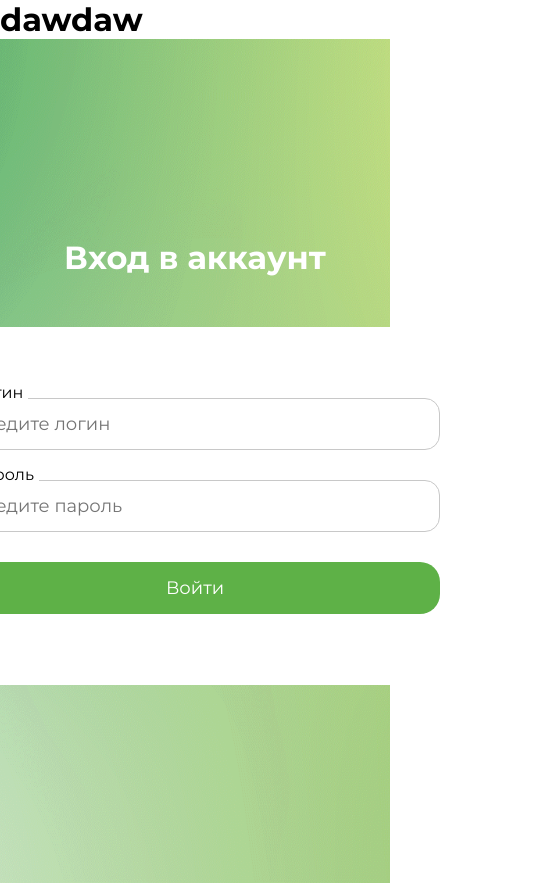
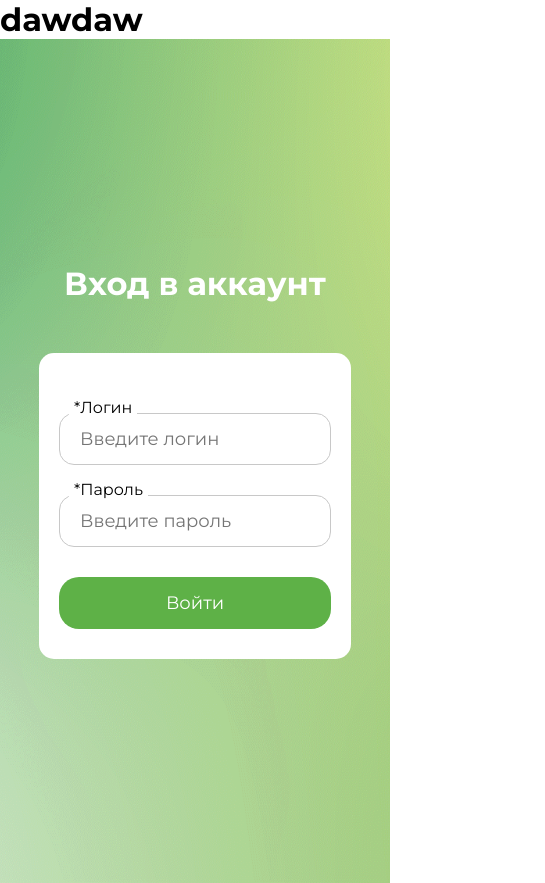
Before and after one commit to Ilimks/admin, a Next.js app: page /admin/login in a window 390 px wide. Shown: the whole page, 545 px wide, since content can reach past the window. Built offline with nearby package versions, Linux system fonts and the light colour scheme.

Commit message:
added adaptive

```diff
--- a/app/admin/login/page.jsx
+++ b/app/admin/login/page.jsx
@@ -6,6 +6,7 @@ const montserrat = Montserrat({ subsets: ['latin'], weight: ['400', '700'] });
 export default function AdminLogin() {
     return (
         <div className="admin_login">
+            <div className="container">
             <h1 className={montserrat.className} style={{ color: 'white' }}>Вход в аккаунт</h1>
             <div className="form">  {/* Убрали styles.form */}
                 <form>
@@ -21,6 +22,7 @@ export default function AdminLogin() {
                     <button>Войти</button>
                 </form>
             </div>
+            </div>
         </div>
     );
 }
--- a/styles/login.css
+++ b/styles/login.css
@@ -11,29 +11,41 @@
     margin: 0 auto;
 }
 
-
-.admin_login{
-    background: url(/images/Graident.png)no-repeat center/cover;
+.admin_login {
+    background: url(/images/Graident.png) no-repeat center/cover;
     width: 100%;
     height: 100vh;
     display: flex;
-    flex-direction: column;
     justify-content: center;
     align-items: center;
+}
+
+.admin_login .container{
+    display: flex;
+    flex-direction: column;
+    align-items: center;
     row-gap: 50px;
-    .form{
+}
+
+
+.form {
     width: 700px;
-        height: 358px;
+    padding: 92px 0 50px 0;
     background: white;
     border-radius: 15px;
     display: flex;
     flex-direction: column;
     justify-content: center;
-        form{
+}
+
+form {
     display: flex;
     flex-direction: column;
     align-items: center;
     row-gap: 30px;
+    width: 100%;
+}
+
 .input-box {
     position: relative;
     width: 70%;
@@ -59,7 +71,8 @@
     z-index: 10;
     font-size: 16px;
 }
-            button{
+
+button {
     width: 70%;
     height: 52px;
     background: #5EB147;
@@ -69,7 +82,52 @@
     font-size: 18px;
 }
 
+/* Медиазапросы для адаптивности */
+@media (max-width: 1180px) {
+    .container {
+        width: 1050px;
+    }
 }
 
+@media (max-width: 1050px) {
+    .container {
+        width: 800px;
     }
 }
+
+@media (max-width: 850px) {
+    .container {
+        width: 690px;
+    }
+}
+
+@media (max-width: 734px) {
+    .container {
+        width: 500px;
+    }
+
+    .form {
+        width: 100%;
+        height: auto;
+    }
+}
+
+@media (max-width: 500px) {
+    .container {
+        width: 100%;
+    }
+
+    .form {
+        width: 80%;
+        height: auto;
+        padding: 60px 20px 30px;
+    }
+
+    .input-box {
+        width: 100%;
+    }
+
+    button {
+        width: 100%;
+    }
+}
--- /dev/null
+++ b/styles/media.css
@@ -0,0 +1,75 @@
+@media (width<1180px) {
+    .container{
+        width: 1050px;
+    }
+    }
+
+    @media (width<1050px) {
+        .container{
+            width: 800px;
+        }
+
+    }
+
+    @media (width<850px) {
+        .container{
+            width: 690px;
+        }
+
+
+    }
+
+    @media (width<734px) {
+        .container{
+            width: 500px;
+        }
+
+
+    }
+
+    @media (width<500px) {
+        .container{
+            width: 100%;
+        }
+
+
+    }
+
+
+    @media (width<1180px) {
+        .container{
+            width: 1050px;
+        }
+    }
+
+    @media (width<1050px) {
+        .container{
+            width: 800px;
+        }
+
+    }
+
+    @media (width<850px) {
+        .container{
+            width: 690px;
+        }
+
+
+
+    }
+
+    @media (width<734px) {
+        .container{
+            width: 500px;
+        }
+
+
+    }
+
+    @media (width<500px) {
+        .container{
+            width: 100%;
+        }
+
+
+    }
```
Lines whose indentation alone changed are shown as unchanged.
